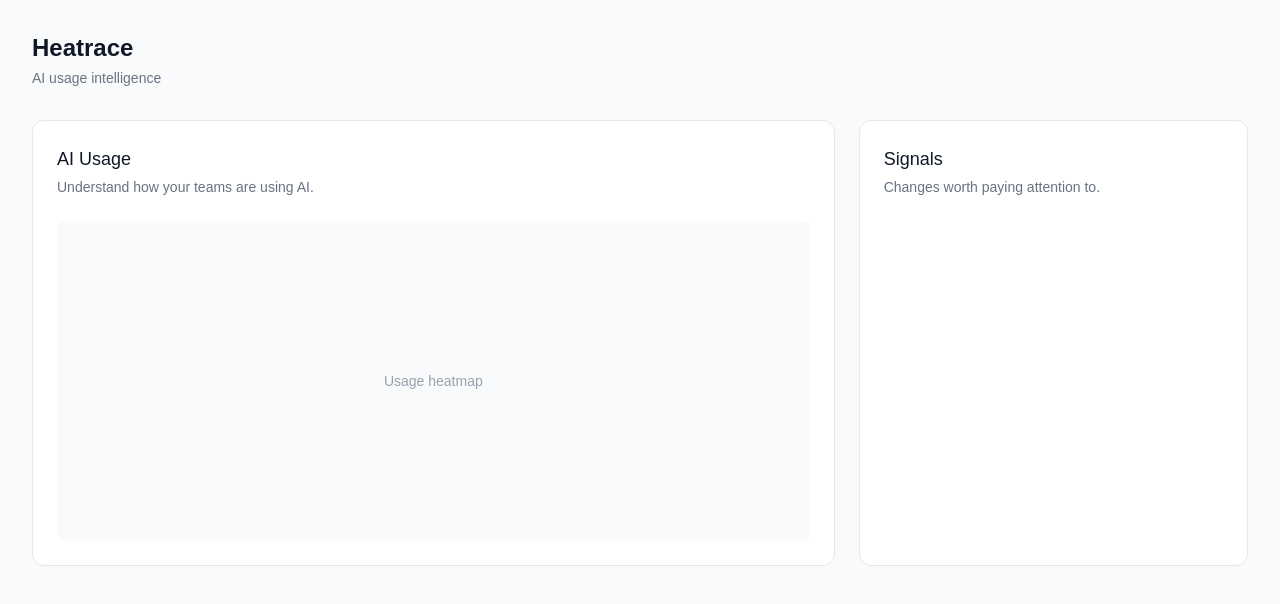
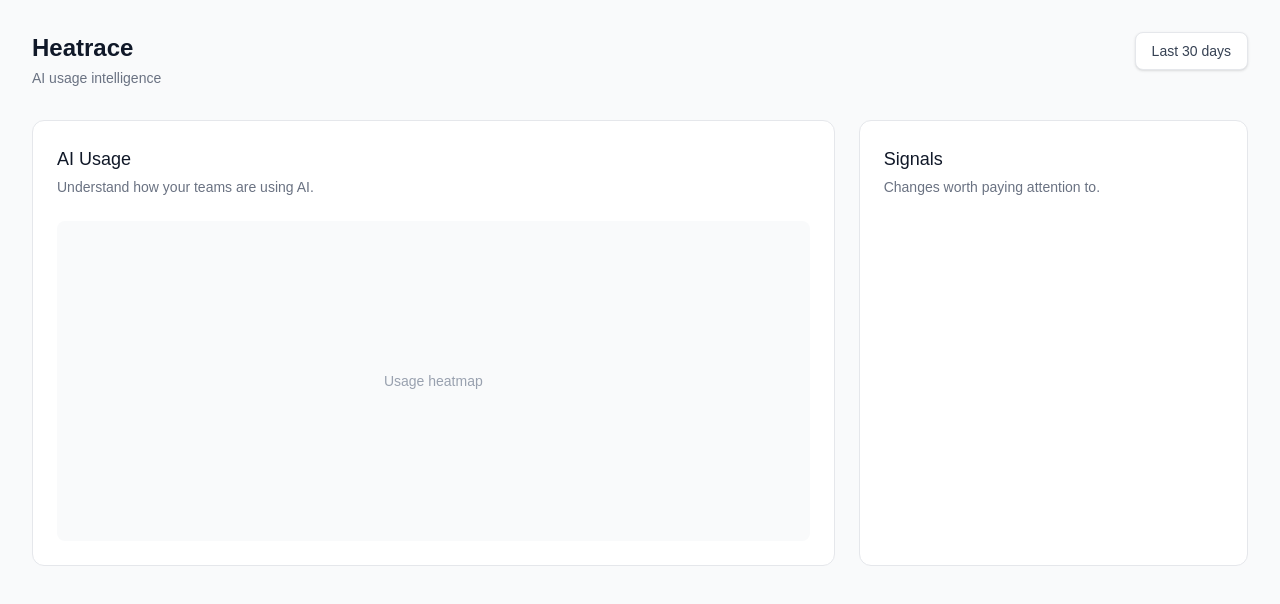
Before and after one commit to uvasishtha/heatrace, a Next.js app: page / in a window 1280 px wide. Shown: the top 604 px of the page. Built offline with nearby package versions, Linux system fonts and the light colour scheme.

Commit message:
feat: add dashboard header

```diff
--- a/app/page.tsx
+++ b/app/page.tsx
@@ -2,6 +2,8 @@ export default function Home() {
   return (
     <main className="min-h-screen bg-gray-50 p-8">
       <div className="mx-auto max-w-7xl">
+        <header className="flex items-start justify-between">
+          <div>
             <h1 className="text-2xl font-semibold text-gray-900">
               Heatrace
             </h1>
@@ -9,6 +11,12 @@ export default function Home() {
             <p className="mt-1 text-sm text-gray-500">
               AI usage intelligence
             </p>
+          </div>
+
+          <button className="rounded-lg border border-gray-200 bg-white px-4 py-2 text-sm text-gray-700 shadow-sm">
+            Last 30 days
+          </button>
+        </header>
 
         <div className="mt-8 grid grid-cols-1 gap-6 lg:grid-cols-3">
           <section className="rounded-xl border border-gray-200 bg-white p-6 lg:col-span-2">
```
Lines whose indentation alone changed are shown as unchanged.
